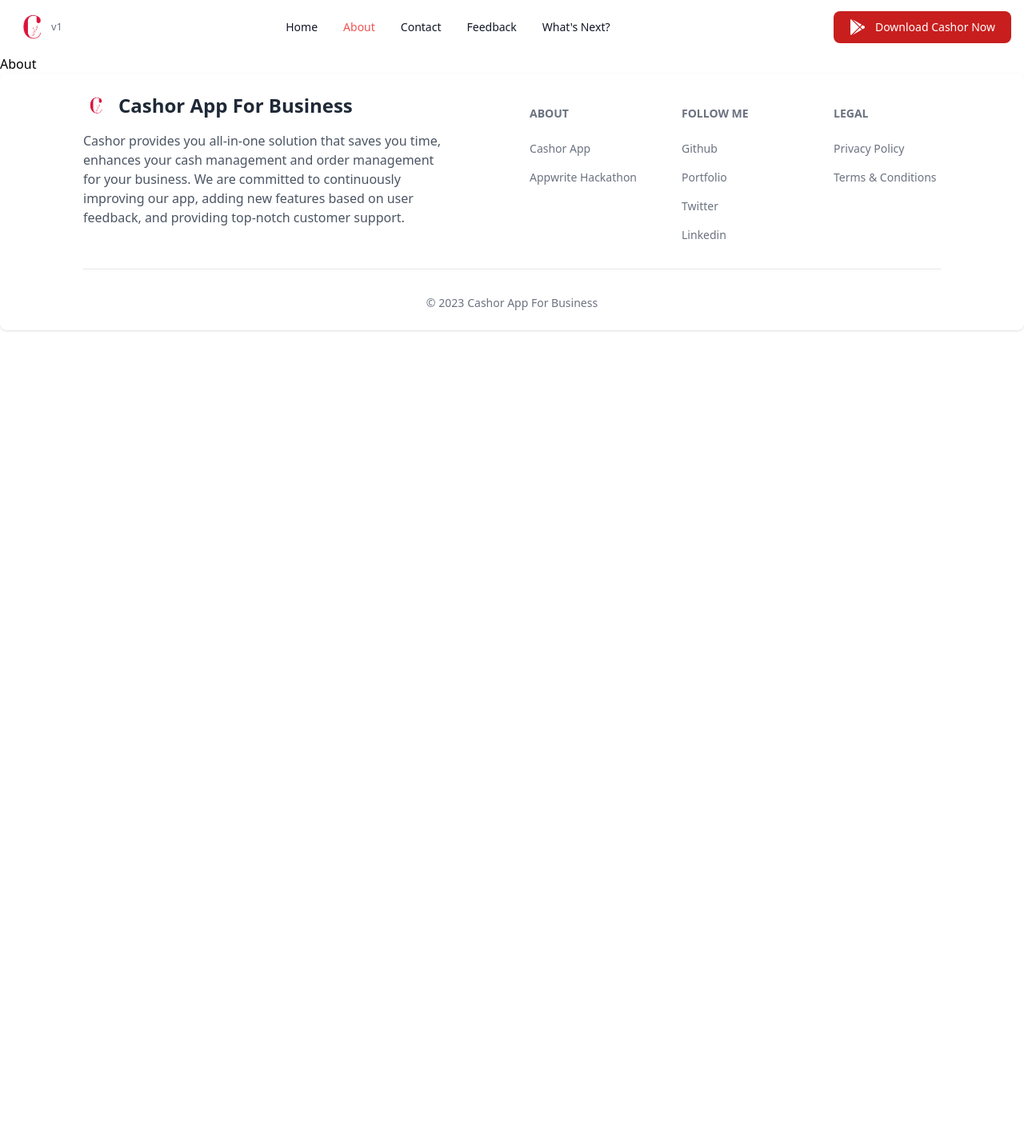
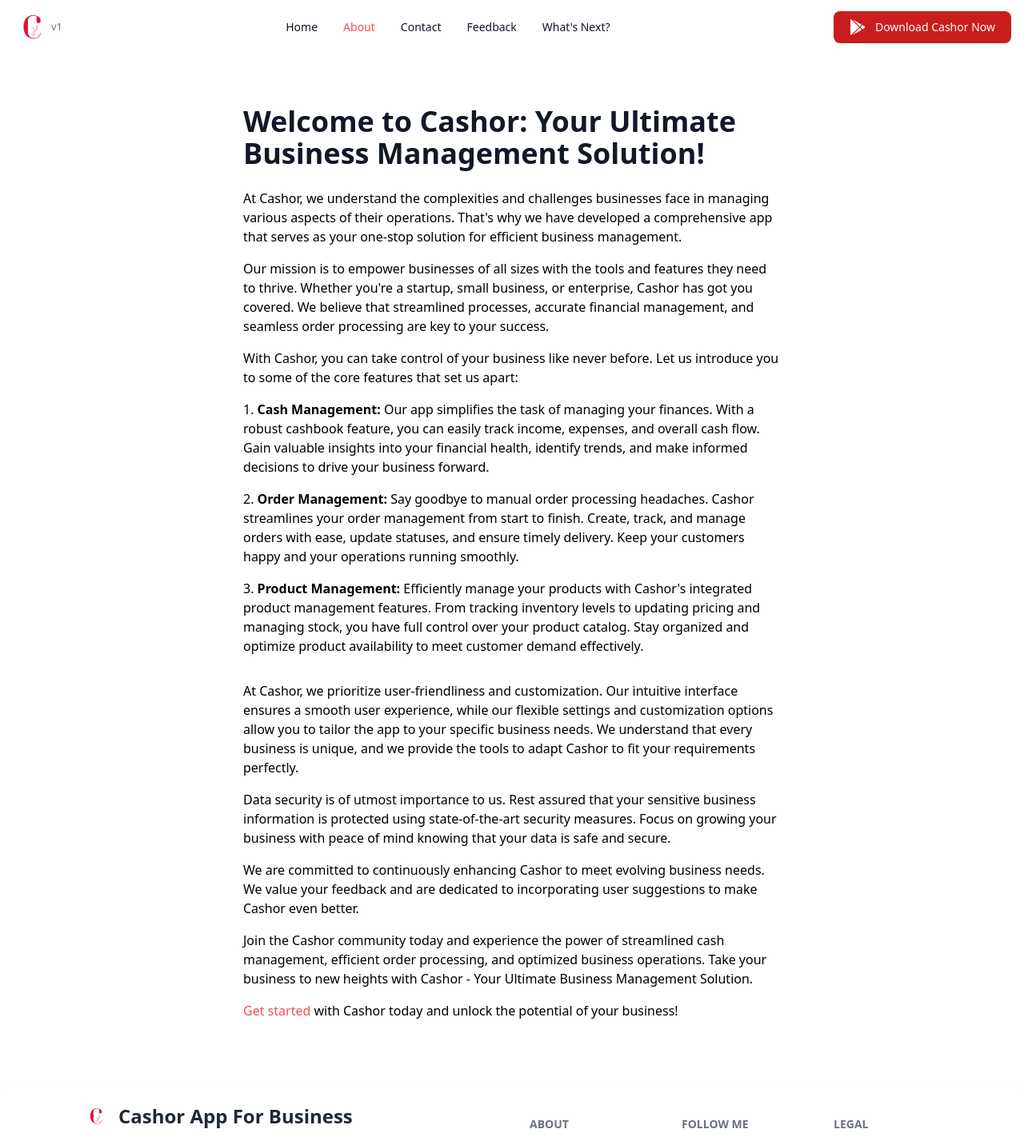
Before and after one commit to slimpotatoboy/cashor_web, a Next.js app: page /about in a window 1280 px wide. Shown: the top 1432 px of the page at 80% size. Before the commit the page ends 800 px from the top, so only its background shows below. Built offline with nearby package versions, Linux system fonts and the light colour scheme.

Commit message:
about page completed

```diff
--- a/app/AppwriteService.js
+++ b/app/AppwriteService.js
@@ -50,7 +50,8 @@
     payment_method,
     note,
     customer_id,
-    business_id
+    business_id,
+    total_price
   ) => {
     return await database.createDocument(
       process.env.NEXT_PUBLIC_DATABASE_ID,
@@ -62,6 +63,7 @@
         note: note,
         customer_id: customer_id,
         business_id: business_id,
+        total_price: total_price,
       }
     );
   },
@@ -88,7 +90,14 @@
       }
     );
   },
-  postOrderProducts: async (order_id, product_id, quantity, selling_price) => {
+  postOrderProducts: async (
+    order_id,
+    product_id,
+    product_name,
+    quantity,
+    selling_price,
+    total_price,
+  ) => {
     return await database.createDocument(
       process.env.NEXT_PUBLIC_DATABASE_ID,
       process.env.NEXT_PUBLIC_ORDERS_PRODUCT_ID,
@@ -96,8 +105,10 @@
       {
         order_id: order_id,
         product_id: product_id,
+        product_name: product_name,
         quantity: quantity,
         selling_price: selling_price,
+        total_price: total_price,
       }
     );
   },
--- a/app/about/page.jsx
+++ b/app/about/page.jsx
@@ -1,3 +1,86 @@
-export default function About(){
-    return <div> About</div>
+import Link from "next/link";
+
+export default function About() {
+  return (
+    <section className="bg-white dark:bg-gray-900">
+      <div className="py-8 px-4 mx-auto max-w-screen-xl lg:py-16 lg:px-12">
+        <article className="mx-auto w-full max-w-2xl format format-sm sm:format-base lg:format-lg format-blue">
+          <h1 className="mb-4 text-3xl font-extrabold leading-tight text-gray-900 lg:mb-6 lg:text-4xl">
+            Welcome to Cashor: Your Ultimate Business Management Solution!
+          </h1>
+          <p className="mb-4">
+            At Cashor, we understand the complexities and challenges businesses
+            face in managing various aspects of their operations. That&apos;s
+            why we have developed a comprehensive app that serves as your
+            one-stop solution for efficient business management.
+          </p>
+          <p className="mb-4">
+            Our mission is to empower businesses of all sizes with the tools and
+            features they need to thrive. Whether you&apos;re a startup, small
+            business, or enterprise, Cashor has got you covered. We believe that
+            streamlined processes, accurate financial management, and seamless
+            order processing are key to your success.{" "}
+          </p>
+          <div className="mb-4">
+            With Cashor, you can take control of your business like never
+            before. Let us introduce you to some of the core features that set
+            us apart:
+            <ol className="flex flex-col justify-center">
+              <li className="mb-4 mt-4">
+                1. <b>Cash Management:</b> Our app simplifies the task of
+                managing your finances. With a robust cashbook feature, you can
+                easily track income, expenses, and overall cash flow. Gain
+                valuable insights into your financial health, identify trends,
+                and make informed decisions to drive your business forward.
+              </li>
+              <li className="mb-4">
+                2. <b>Order Management:</b> Say goodbye to manual order
+                processing headaches. Cashor streamlines your order management
+                from start to finish. Create, track, and manage orders with
+                ease, update statuses, and ensure timely delivery. Keep your
+                customers happy and your operations running smoothly.
+              </li>
+              <li className="mb-4">
+                3. <b>Product Management:</b> Efficiently manage your products
+                with Cashor&apos;s integrated product management features. From
+                tracking inventory levels to updating pricing and managing
+                stock, you have full control over your product catalog. Stay
+                organized and optimize product availability to meet customer
+                demand effectively.
+              </li>
+            </ol>
+          </div>
+          <p className="mb-4">
+            At Cashor, we prioritize user-friendliness and customization. Our
+            intuitive interface ensures a smooth user experience, while our
+            flexible settings and customization options allow you to tailor the
+            app to your specific business needs. We understand that every
+            business is unique, and we provide the tools to adapt Cashor to fit
+            your requirements perfectly.{" "}
+          </p>
+          <p className="mb-4">
+            Data security is of utmost importance to us. Rest assured that your
+            sensitive business information is protected using state-of-the-art
+            security measures. Focus on growing your business with peace of mind
+            knowing that your data is safe and secure.{" "}
+          </p>
+          <p className="mb-4">
+            We are committed to continuously enhancing Cashor to meet evolving
+            business needs. We value your feedback and are dedicated to
+            incorporating user suggestions to make Cashor even better.{" "}
+          </p>
+          <p className="mb-4">
+            Join the Cashor community today and experience the power of
+            streamlined cash management, efficient order processing, and
+            optimized business operations. Take your business to new heights
+            with Cashor - Your Ultimate Business Management Solution.{" "}
+          </p>
+          <p className="mb-4">
+            <Link href="/download" className="text-red-500 hover:underline">Get started </Link>
+            with Cashor today and unlock the potential of your business!
+          </p>
+        </article>
+      </div>
+    </section>
+  );
 }
--- a/app/product/[slug]/order/page.jsx
+++ b/app/product/[slug]/order/page.jsx
@@ -16,6 +16,7 @@
   const [product, setProduct] = useState();
   const [business, setBusiness] = useState();
   const [isModal, setIsModal] = useState(false);
+  const [totalPrice, setTotalPrice] = useState();
 
   const {
     register,
@@ -50,6 +51,7 @@
 
   useEffect(() => {
     if (product != null) {
+      setTotalPrice(product.selling_price);
       fetchBusiness(product.business_id);
     }
   }, [product]);
@@ -71,18 +73,23 @@
           data.payment_method,
           data.note,
           customer.$id,
-          product.business_id
+          product.business_id,
+          totalPrice,
         );
 
         if (order) {
           const orderProducts = await AppwriteService.postOrderProducts(
             order.$id,
             product.$id,
+            product.name,
             data.quantity,
-            product.selling_price
+            product.selling_price,
+            totalPrice,
           );
+          if (orderProducts) {
+            setIsModal(!isModal);
+          }
           setIsFormLoading(false);
-          setIsModal(!isModal);
         }
       }
     } catch (e) {
@@ -90,12 +97,25 @@
     }
   };
 
+  // const totalPrice = () => watch("quantity");
+
+  const onChangePrice = (e) => {
+    var val = e.target.value * parseInt(product.selling_price);
+    setTotalPrice(val);
+  };
+
   return (
     <div className="py-8 px-4 mx-auto max-w-2xl lg:py-16">
       {isLoading ? (
         <Loader />
       ) : isModal ? (
-        !!business && <SuccessOrder name={business.name} router={router} setIsModal={setIsModal} />
+        !!business && (
+          <SuccessOrder
+            name={business.name}
+            router={router}
+            setIsModal={setIsModal}
+          />
+        )
       ) : (
         <div>
           <div className="flex items-center mb-4">
@@ -240,7 +260,12 @@
                   placeholder="Quantity"
                   defaultValue="1"
                   required=""
-                  {...register("quantity", { required: true })}
+                  {...register("quantity", {
+                    required: true,
+                    onChange: (val) => {
+                      onChangePrice(val);
+                    },
+                  })}
                 />
                 {errors.quantity && (
                   <small className="text-red-700">Quantity is required</small>
@@ -270,7 +295,7 @@
                     htmlFor="price"
                     className="block mb-2 text-sm font-medium text-gray-900"
                   >
-                    You&apos;ll be paying Total Price of:
+                    Product Price:
                   </label>
                   <input
                     type="text"
@@ -282,8 +307,26 @@
                   />
                 </div>
               )}
+              {!!product && (
+                <div className="w-full">
+                  <label
+                    htmlFor="price"
+                    className="block mb-2 text-sm font-medium text-gray-900"
+                  >
+                    You&apos;ll be paying Total Price of:
+                  </label>
+                  <input
+                    type="text"
+                    id="price"
+                    className="bg-gray-50 border border-gray-300 text-gray-900 text-sm rounded-lg focus:ring-primary-600 focus:border-primary-600 block w-full p-2.5 "
+                    defaultValue={totalPrice}
+                    required=""
+                    disabled
+                  />
+                </div>
+              )}
 
-              <div className="sm:col-span-2">
+              <div className="w-full">
                 <label
                   htmlFor="payment_method"
                   className="block mb-2 text-sm font-medium text-gray-900"
```
